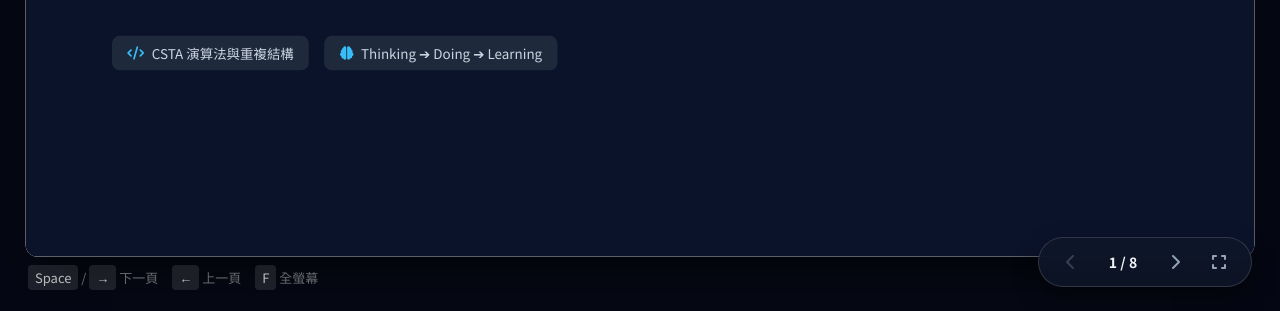
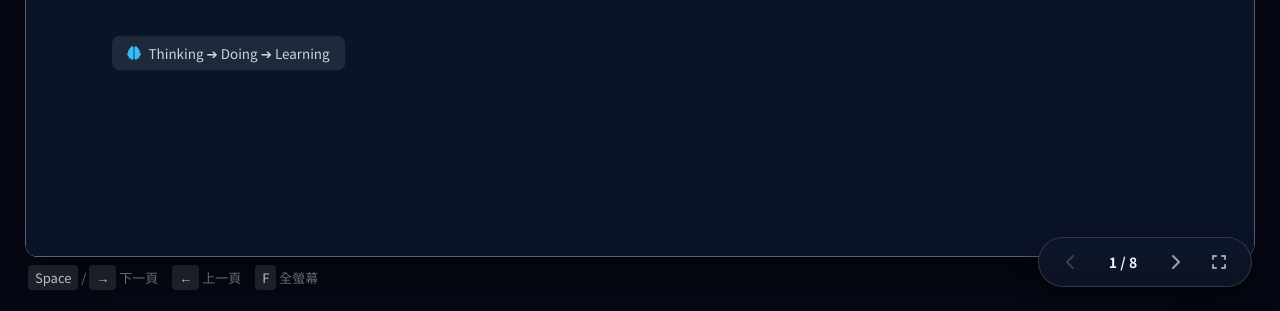
Before and after one commit to jector20/loops-camp-presentation, a plain HTML site: page index.html in a window 1280 px wide. Shown: the part 489-800 px from the top of the page. Drawn offline with Linux system fonts and the light colour scheme.

Commit message:
Remove CSTA section from index.htm
Removed CSTA algorithm and loop structure section.

```diff
--- a/index.html
+++ b/index.html
@@ -196,9 +196,6 @@
         教小幫手機器人學會「聰明連擊」的程式秘密
       </p>
       <div style="display: flex; gap: 16px;">
-        <span style="display: inline-flex; align-items: center; gap: 8px; background: #1e293b; padding: 8px 16px; border-radius: 8px; font-size: 14px; color: #cbd5e1;">
-          <i class="fa-solid fa-code" style="color: #38bdf8;"></i> CSTA 演算法與重複結構
-        </span>
         <span style="display: inline-flex; align-items: center; gap: 8px; background: #1e293b; padding: 8px 16px; border-radius: 8px; font-size: 14px; color: #cbd5e1;">
           <i class="fa-solid fa-brain" style="color: #38bdf8;"></i> Thinking ➔ Doing ➔ Learning
         </span>
```
